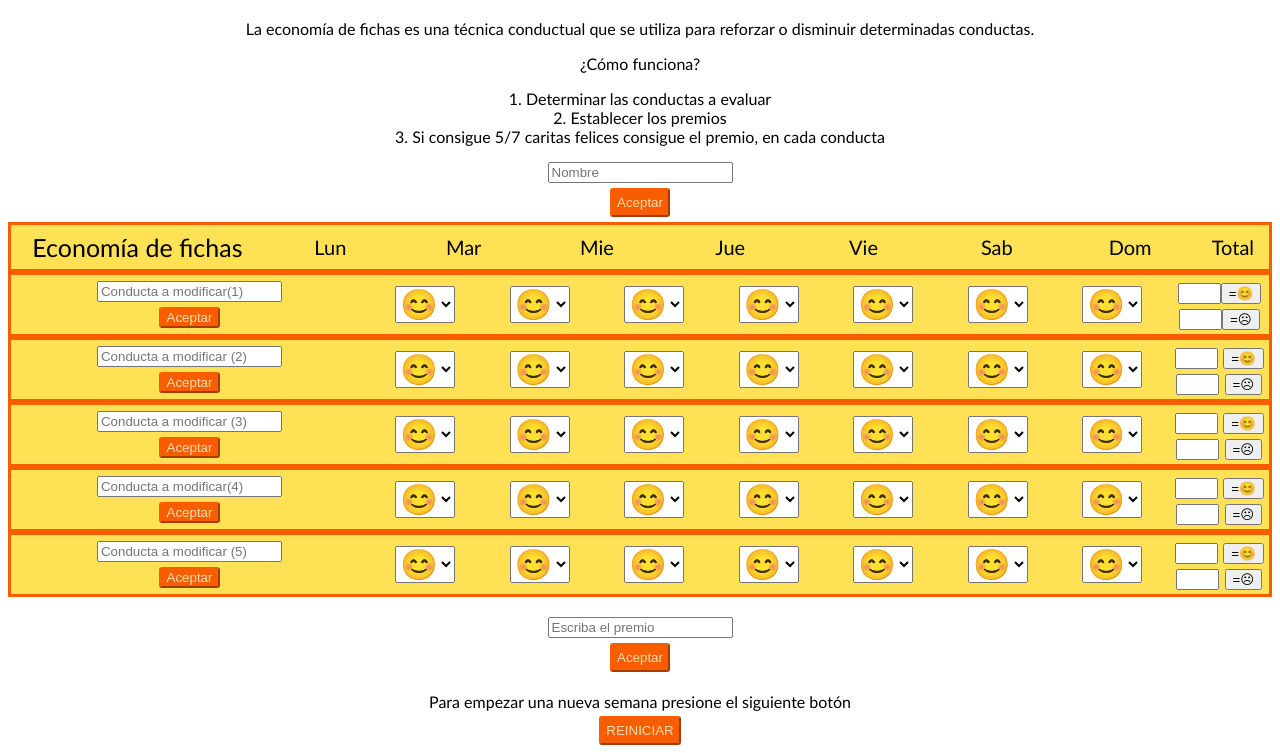
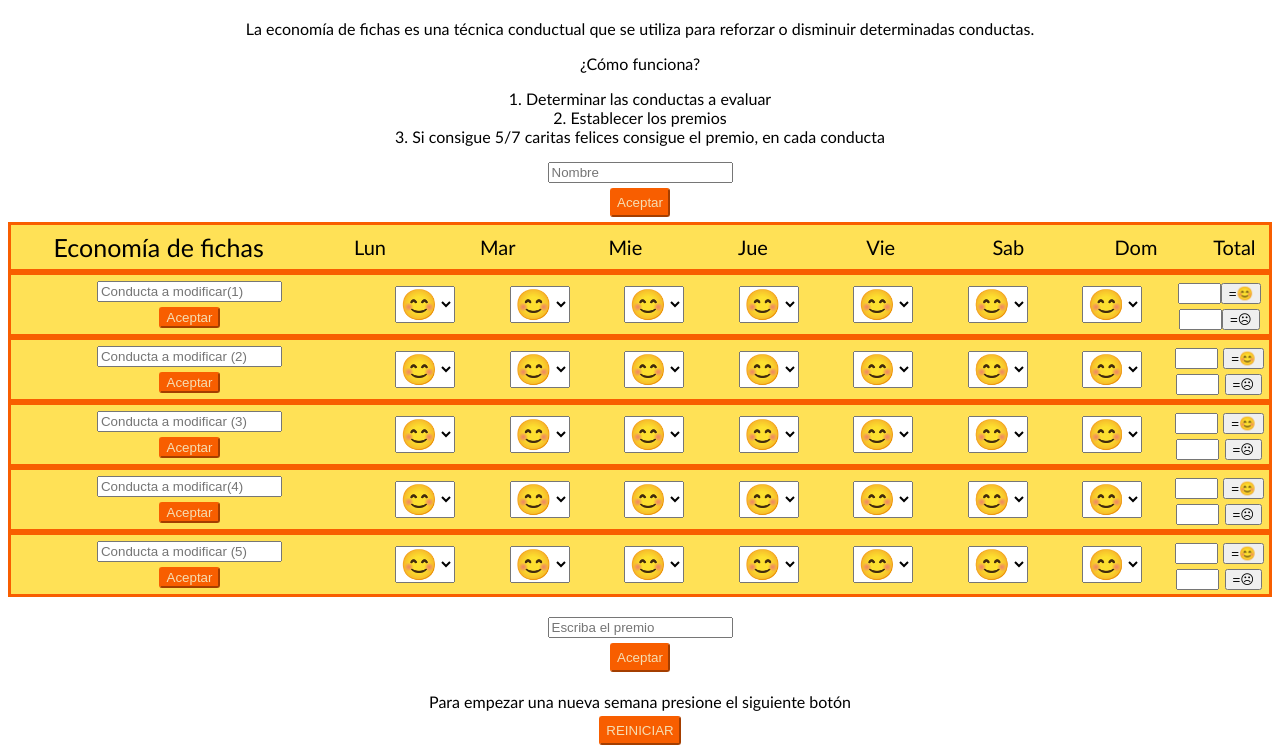
Before and after one commit to MairaAl/EconomiaDeFichas.github.io, a plain HTML site: page index.html in a window 1280 px wide. Shown: the part 63-816 px from the top of the page. Drawn offline with Linux system fonts and the light colour scheme.

Commit message:
Add files via upload

```diff
--- a/style.css
+++ b/style.css
@@ -101,7 +101,7 @@ ul {
 
 #titulo {
   font-size: 25px;
-  width: 180px;
+  width: 220px;
   text-align: center;
 }
 #boton-nombre {
```
